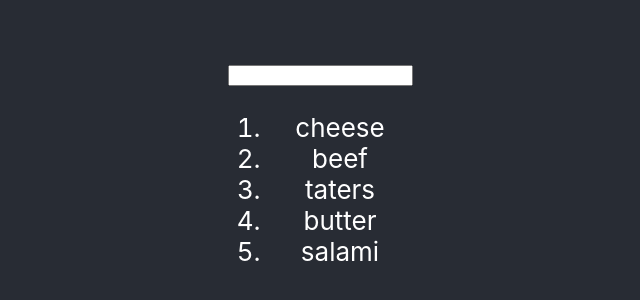
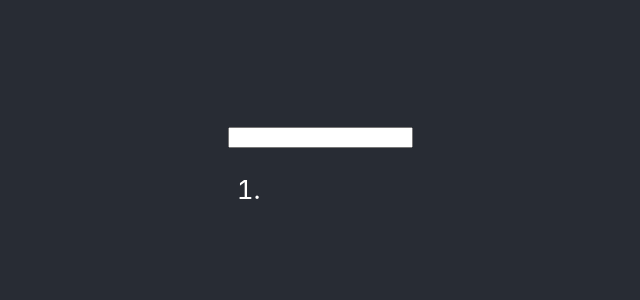
Before and after one commit to kilted2000/chingu, a React (Create React App) app: page / in a window 1280 px wide. Shown: the part 226-526 px from the top of the page, without its empty margins (320-960 px from the left). Built offline with nearby package versions, Linux system fonts and the light colour scheme.

Commit message:
edit list

```diff
--- a/src/App.js
+++ b/src/App.js
@@ -1,4 +1,4 @@
-
+import react from 'react';
 import './App.css';
 import Recipe from './components/Recipe';
 
--- a/src/components/Recipe.jsx
+++ b/src/components/Recipe.jsx
@@ -1,18 +1,14 @@
-import React from "react";
+import { useState } from "react";
 
-export default function Recipe(){
-
+export default function Recipe({ingredients}){
+ const [recipe, setRecipe] = useState('');
 
     return(
 <>
 <div>
     <input type="text" />
     <ol>
-        <li>cheese</li>
-        <li>beef</li>
-        <li>taters</li>
-        <li>butter</li>
-        <li>salami</li>
+        <li>{ingredients}</li>
     </ol>
 </div>
 </>
```
Also changed, not shown: src/tastyAPI.js (+18 -6 lines).
